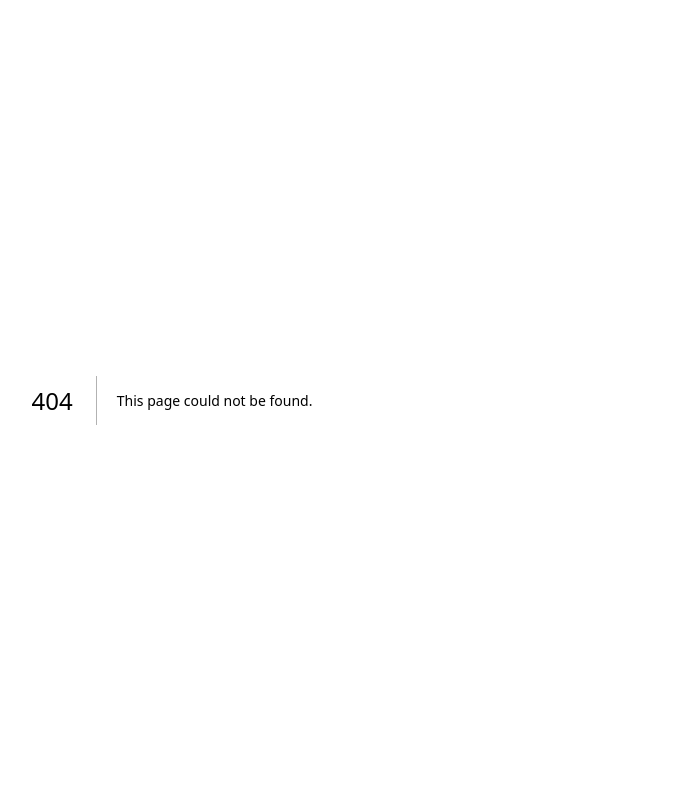
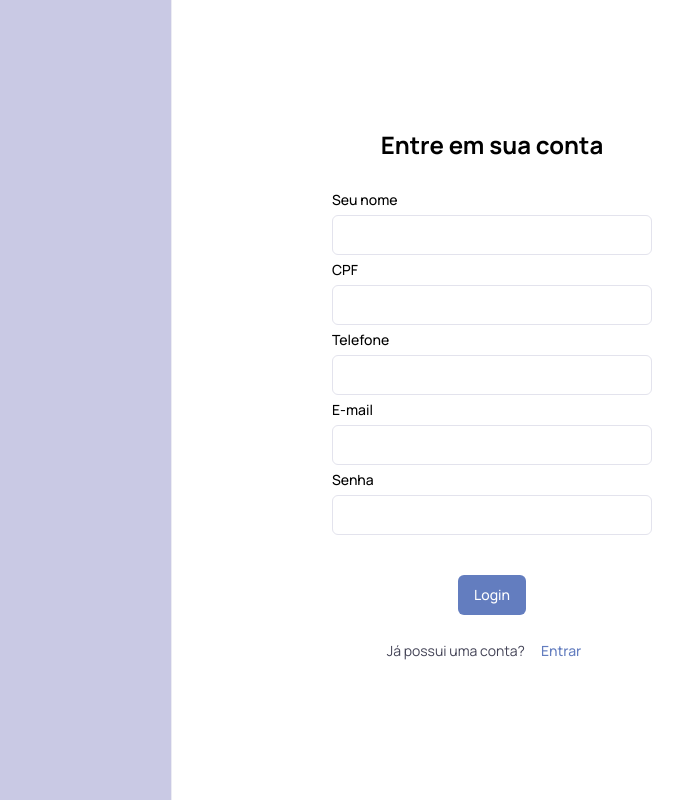
Before and after one commit to silvestr3/sst-web, a Next.js app: page /signup in a window 1280 px wide. Before the commit this address had no page. Shown: the whole page, without its empty margins (468-1151 px from the left). Built offline with nearby package versions, Linux system fonts and the light colour scheme.

Commit message:
feat: Add base layout for login and signup pages

```diff
--- /dev/null
+++ b/src/app/(auth)/layout.tsx
@@ -0,0 +1,10 @@
+import { ReactNode } from "react";
+
+export default function AuthLayout({ children }: { children: ReactNode }) {
+  return (
+    <div className="h-screen grid grid-cols-2">
+      <div className="bg-accent h-full border-r flex-1 p-8"></div>
+      {children}
+    </div>
+  );
+}
--- /dev/null
+++ b/src/app/(auth)/login/page.tsx
@@ -0,0 +1,32 @@
+import { Button } from "@/components/ui/button";
+import { Input } from "@/components/ui/input";
+import { Label } from "@/components/ui/label";
+import Link from "next/link";
+
+export default function LoginPage() {
+  return (
+    <form className="flex flex-col gap-2 items-center justify-center">
+      <h1 className="font-bold text-2xl mb-6">Entre em sua conta</h1>
+
+      <div className="flex flex-col gap-2">
+        <Label>E-mail</Label>
+        <Input type="email" className="w-[320px]" />
+      </div>
+
+      <div className="flex flex-col gap-2">
+        <Label>Senha</Label>
+        <Input type="password" className="w-[320px]" />
+      </div>
+
+      <div className="flex flex-col gap-4 mt-8 items-center justify-center w-1/2">
+        <Button>Login</Button>
+        <span className="flex items-center text-muted-foreground text-sm">
+          Ainda não possui uma conta?
+          <Link href={"/signup"}>
+            <Button variant={"link"}>Cadastrar</Button>
+          </Link>
+        </span>
+      </div>
+    </form>
+  );
+}
--- /dev/null
+++ b/src/app/(auth)/signup/page.tsx
@@ -0,0 +1,47 @@
+import { Button } from "@/components/ui/button";
+import { Input } from "@/components/ui/input";
+import { Label } from "@/components/ui/label";
+import Link from "next/link";
+
+export default function SignupPage() {
+  return (
+    <form className="flex flex-col gap-2 items-center justify-center">
+      <h1 className="font-bold text-2xl mb-6">Entre em sua conta</h1>
+
+      <div className="flex flex-col gap-2">
+        <Label>Seu nome</Label>
+        <Input type="text" className="w-[320px]" />
+      </div>
+
+      <div className="flex flex-col gap-2">
+        <Label>CPF</Label>
+        <Input type="text" className="w-[320px]" />
+      </div>
+
+      <div className="flex flex-col gap-2">
+        <Label>Telefone</Label>
+        <Input type="text" className="w-[320px]" />
+      </div>
+
+      <div className="flex flex-col gap-2">
+        <Label>E-mail</Label>
+        <Input type="email" className="w-[320px]" />
+      </div>
+
+      <div className="flex flex-col gap-2">
+        <Label>Senha</Label>
+        <Input type="password" className="w-[320px]" />
+      </div>
+
+      <div className="flex flex-col gap-4 mt-8 items-center justify-center w-1/2">
+        <Button>Login</Button>
+        <span className="flex items-center text-muted-foreground text-sm">
+          Já possui uma conta?
+          <Link href={"/login"}>
+            <Button variant={"link"}>Entrar</Button>
+          </Link>
+        </span>
+      </div>
+    </form>
+  );
+}
```
